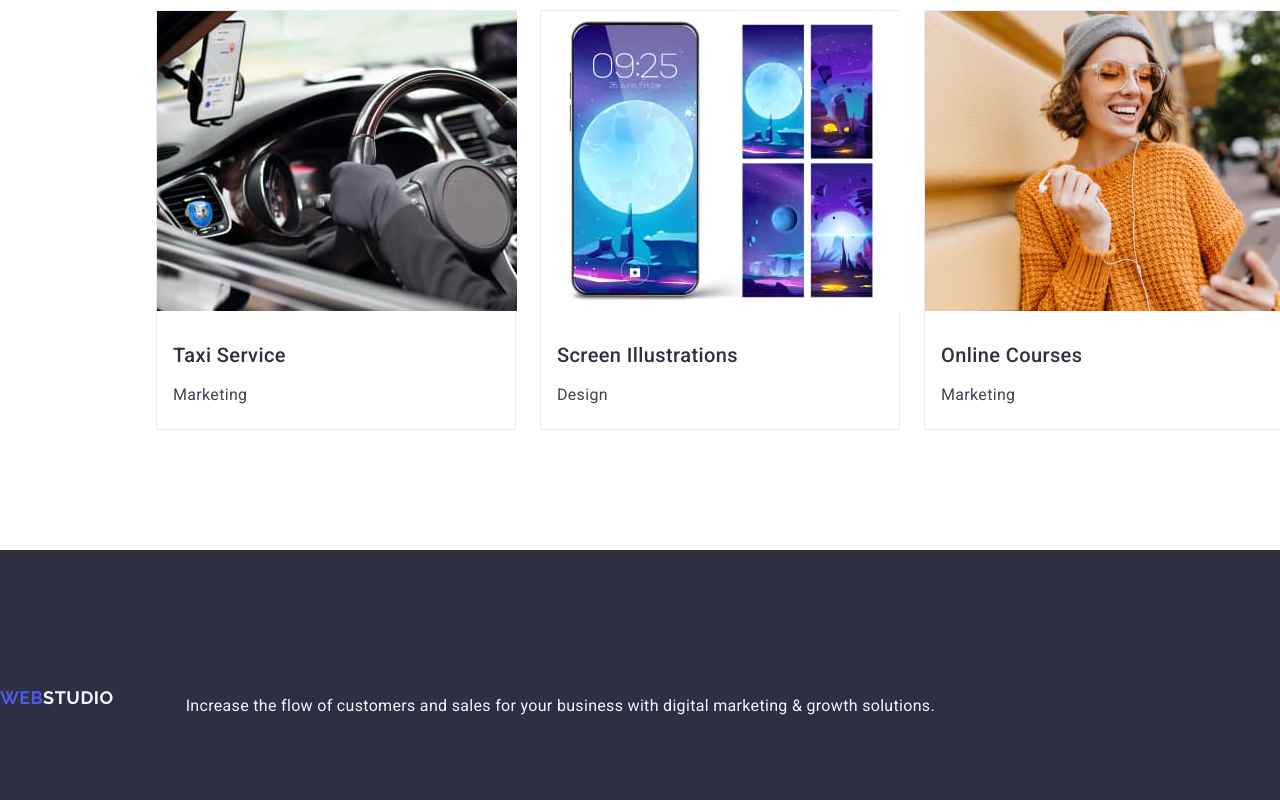
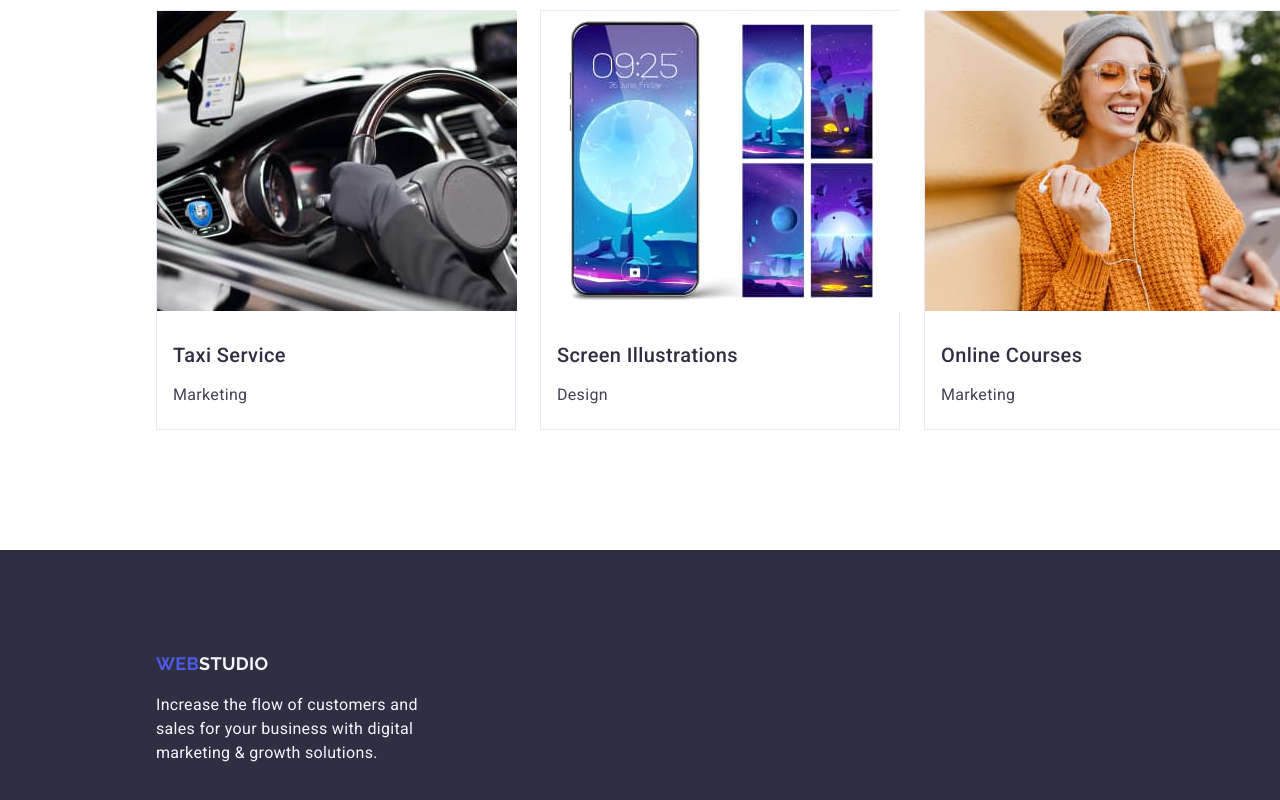
Before and after one commit to Vadimeks/goit-markup-hw-02, a plain HTML site: page index.html in a window 1280 px wide. Shown: the part 2570-3370 px from the top of the page. Drawn offline with Linux system fonts and the light colour scheme.

Commit message:
modified index and css

```diff
--- a/css/style.css
+++ b/css/style.css
@@ -437,7 +437,7 @@ address {
   padding-top: 8px;
 }
 /* Footer section */
-footer {
+.footer-info {
   width: 100%;
   max-width: 1440px;
   height: 312px;
@@ -449,29 +449,23 @@ footer {
   padding: 100px 0; /* Отступы сверху и снизу */
   box-sizing: border-box; /* Учитываем padding в общей высоте */
 }
-
-footer .info-block p {
+footer .info {
+  width: 264px;
+  height: 112px;
+  margin: 0 0 0 156px; /* Отступ слева */
+}
+.footer-paragraph {
   margin: 0;
   font-family: "Roboto", sans-serif;
   font-size: 16px;
   font-weight: 400;
-  line-height: 24px;
   letter-spacing: 0.02em;
   color: #f4f4fd;
   text-align: left;
+  line-height: 1.5;
 }
 
-footer .info-block {
-  width: 264px;
-  height: 112px;
-  margin: 0 0 0 156px; /* Отступ слева */
-}
-footer .paragraf {
-  line-height: 1.5;
-  color: #f4f4fd;
-  letter-spacing: 0.02em;
-}
-footer .full-logo {
+.footer-logo {
   display: inline-block; /* Убедимся, что логотип занимает одно целое пространство */
   font-family: "Raleway", serif; /* Используем правильный шрифт */
   font-size: 18px; /* Размер шрифта */
@@ -479,18 +473,15 @@ footer .full-logo {
   text-transform: uppercase; /* Текст в верхнем регистре */
   text-decoration: none; /* Уберём подчеркивание */
   margin-bottom: 16px; /* Расстояние между логотипом и навигацией */
-  line-height: 1.17;
-  letter-spacing: 0.03em;
+  line-height: 1.5;
+  letter-spacing: 0.02em;
   color: #f4f4fd;
 }
-footer .logo {
+.footer-span {
   color: #4d5ae5; /* Цвет для "Studio" */
-  display: inline; /* Текст на одной линии */
-  line-height: 1.5;
-  letter-spacing: 0.02em;
 }
-footer a:hover,
-footer a:focus {
+.footer-logo:hover,
+.footer-logo:focus {
   color: #404bbf; /* Hover and focus color */
   text-decoration: none; /* Remove underline */
 }
--- a/index.html
+++ b/index.html
@@ -147,13 +147,16 @@
 
     </main>
     <!-- Footer -->
-    <footer class="info-block">
-
-        <a href="./index.html" class="full-logo"><span class="logo">Web</span>Studio</a>
-        <p class="paragraf">Increase the flow of customers and sales for your business with digital marketing &
-            growth solutions.
-        </p>
-
+    <footer class="footer-info">
+        <div class="info">
+            <a href="./index.html" class="footer-logo">
+                <span class="footer-span">Web</span>Studio
+            </a>
+            <p class="footer-paragraph">Increase the flow of customers and sales for your business with digital
+                marketing &
+                growth solutions.
+            </p>
+        </div>
     </footer>
 </body>
 
```
